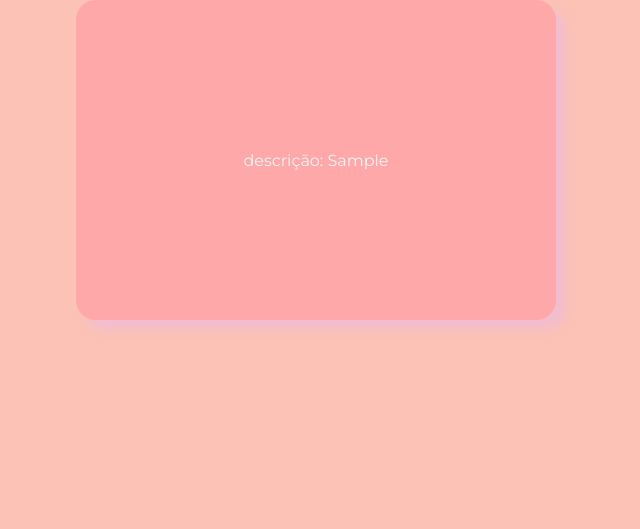
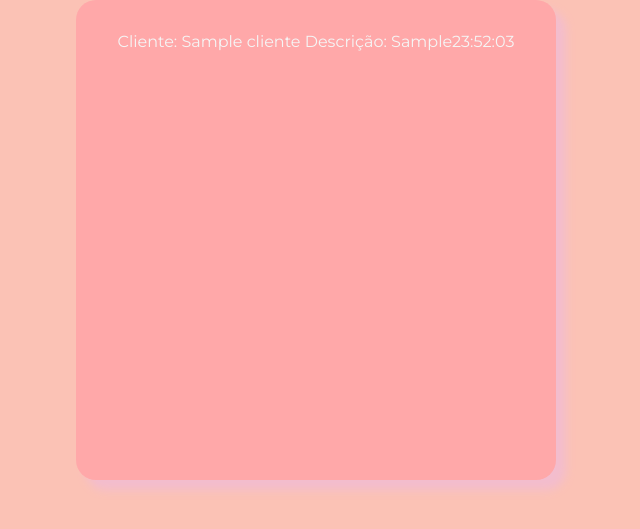
Before and after one commit to gustavo1046/SalonSense, a PHP site: page /Pages/Consultar/Consultar.php in a window 1280 px wide. Shown: the part 114-643 px from the top of the page, without its empty margins (324-964 px from the left). Run offline with PHP 8.4, Linux system fonts and the light colour scheme; tables that the repository leaves empty or names only in its code hold one stand-in row (values such as "Sample post").

Commit message:
configurando scrollbar na tela de consulta

```diff
--- a/DAO/agendamentoDao.php
+++ b/DAO/agendamentoDao.php
@@ -25,10 +25,10 @@
 
         public function ConsultarAgendamento(){
             $conexao = Conexao::Conectar();
-            $sql =  "select * from tb_atividade";
+            $sql =  "select * from agendamento, cliente where agendamento.Cliente_id_cliente = cliente.id_cliente";
             $consulta = $conexao->query($sql);
             while($dados = mysqli_fetch_assoc($consulta)){
-                echo '<p>descrição: '.$dados["hora_inicio"].'</p>';
+                echo '<p>Cliente: '.$dados["nome_cliente"].' Descrição: '.$dados["hora_inicio"].strftime('%H:%M:%S').'</´p>';
             }
         }
     }
--- a/Pages/Consultar/consultar.css
+++ b/Pages/Consultar/consultar.css
@@ -14,9 +14,43 @@ img{
 }
 
 
+
 .container {
     display: flex;
     justify-content: center;
     align-items: center;
     font-family: montserrat;
+    height: 30rem;
 }
+
+.info {
+    width: 28rem;
+    height: 28rem;
+    overflow: auto;
+
+}
+/* Estilo para o scroll */
+::-webkit-scrollbar {
+    width: 10px; /* Largura do scrollbar */
+  }
+
+  /* Cor do scroll */
+  ::-webkit-scrollbar-thumb {
+    background-color: var(--background);
+    border-radius: 15px;
+  }
+
+  /* Cor de fundo do scroll */
+  ::-webkit-scrollbar-track {
+    background-color: var(--background2);
+  }
+
+/* .container {
+    margin: auto;
+    text-align: center;
+    background-color: var(--background2);
+    width: 30rem;
+    height: 20rem;
+    border-radius: 20px;
+    box-shadow: 10px 10px 10px var(--light);
+} */
```
